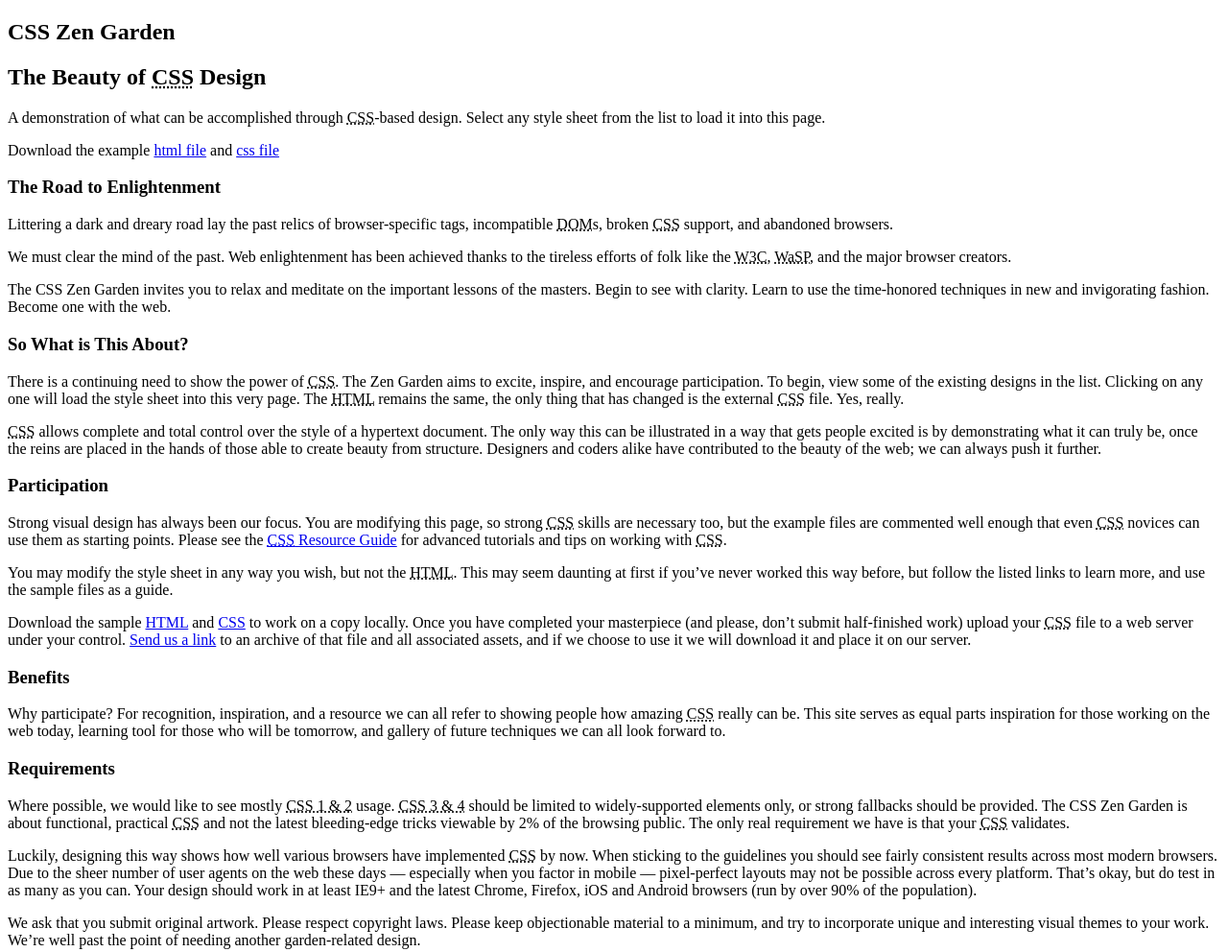
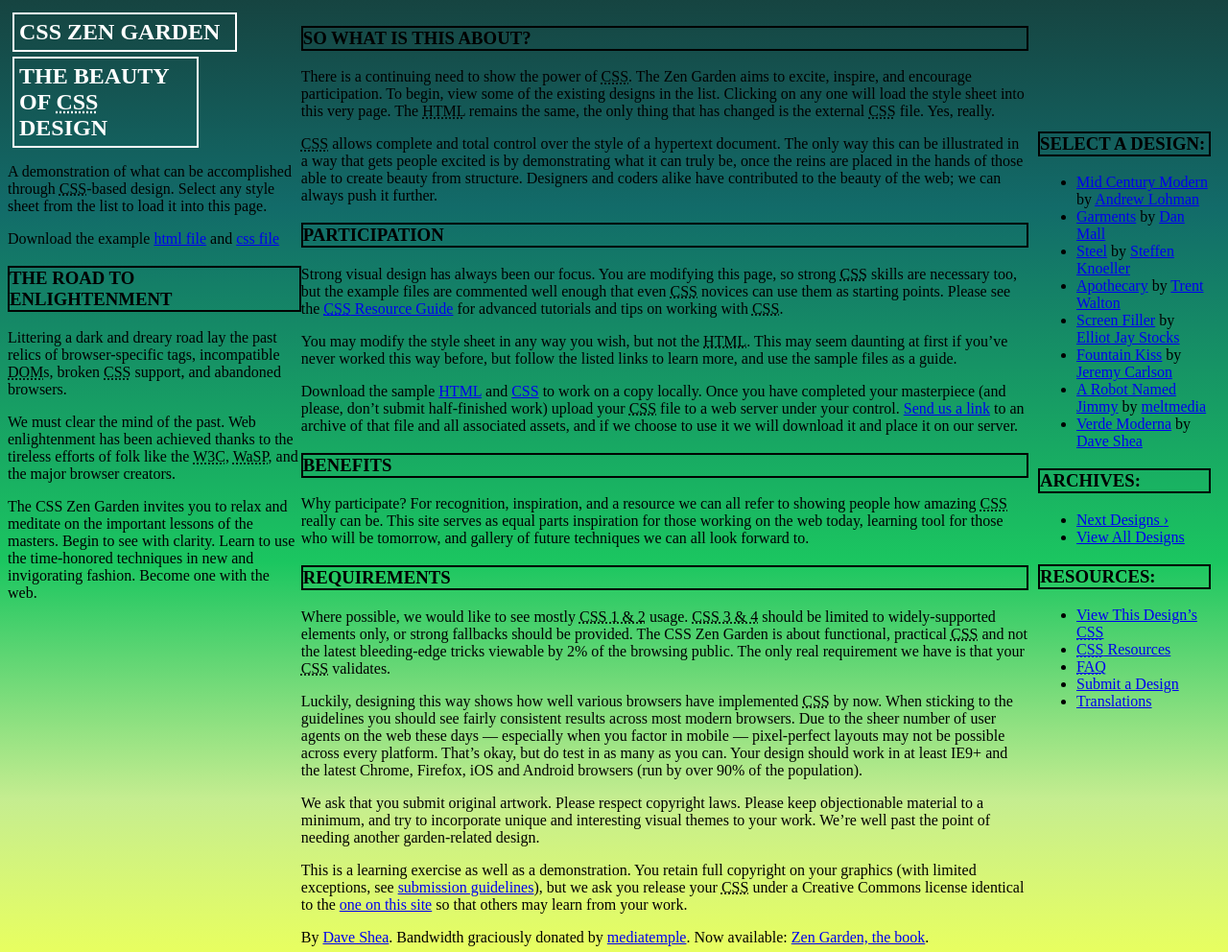
Before and after one commit to darminoval/Lisas_Website, a plain HTML site: page zen_garden/index.html in a window 1280 px wide. Shown: the top 992 px of the page at 96% size. Drawn offline with Linux system fonts and the light colour scheme.

Commit message:
firstchange

```diff
--- a/zen_garden/index.html
+++ b/zen_garden/index.html
@@ -4,7 +4,7 @@
 	<meta charset="utf-8">
 	<title>CSS Zen Garden: The Beauty of CSS Design</title>
 
-	<link rel="stylesheet" media="screen" href="new-style.css?v=8may2013">
+	<link rel="stylesheet" media="screen" href="new_style.css?v=8may2013">
 	<!--<link rel="stylesheet" media="screen" href="old-style.css">-->
 	<link rel="alternate" type="application/rss+xml" title="RSS" href="http://www.csszengarden.com/zengarden.xml">
 
--- a/zen_garden/new_style.css
+++ b/zen_garden/new_style.css
@@ -0,0 +1,65 @@
+.page-wrapper {
+    display: flex;
+}
+
+.summary {
+    border: white;
+}
+.preamble {
+    border: white;
+}
+.explanation {
+    border: white;
+}
+.participation {
+    border: white;
+}
+.benefits {
+    border: white;
+}
+.requirements {
+    border: white;
+}
+footer {
+    border: white;
+}
+.sidebar {
+    border: white;
+}
+.wrapper {
+    border: white;
+    padding: 10px;
+    margin-top: 100px;
+    width: 180px;
+}
+h1 {
+    border: 2px solid white;
+    padding: 5px;
+    margin: 5px;
+    color: white;
+    text-transform: uppercase;
+    font: helvetica;
+    width: 220px;
+}
+h2 {
+    border: 2px solid white;
+    padding: 5px;
+    margin: 5px;
+    color: white;
+    text-transform: uppercase;
+    font: helvetica;
+    width: 180px;
+}
+h3 {
+    border: 2px solid black;
+    color: black;
+    text-transform: uppercase;
+    font: helvetica;
+}
+body {
+    background: #164441; /* Old browsers */
+background: -moz-linear-gradient(top, #164441 0%, #126b69 21%, #1bc660 57%, #1bc660 57%, #c5ed90 81%, #e9ff5e 97%); /* FF3.6-15 */
+background: -webkit-linear-gradient(top, #164441 0%,#126b69 21%,#1bc660 57%,#1bc660 57%,#c5ed90 81%,#e9ff5e 97%); /* Chrome10-25,Safari5.1-6 */
+background: linear-gradient(to bottom, #164441 0%,#126b69 21%,#1bc660 57%,#1bc660 57%,#c5ed90 81%,#e9ff5e 97%); /* W3C, IE10+, FF16+, Chrome26+, Opera12+, Safari7+ */
+filter: progid:DXImageTransform.Microsoft.gradient( startColorstr='#164441', endColorstr='#e9ff5e',GradientType=0 ); /* IE6-9 */
+}
```
